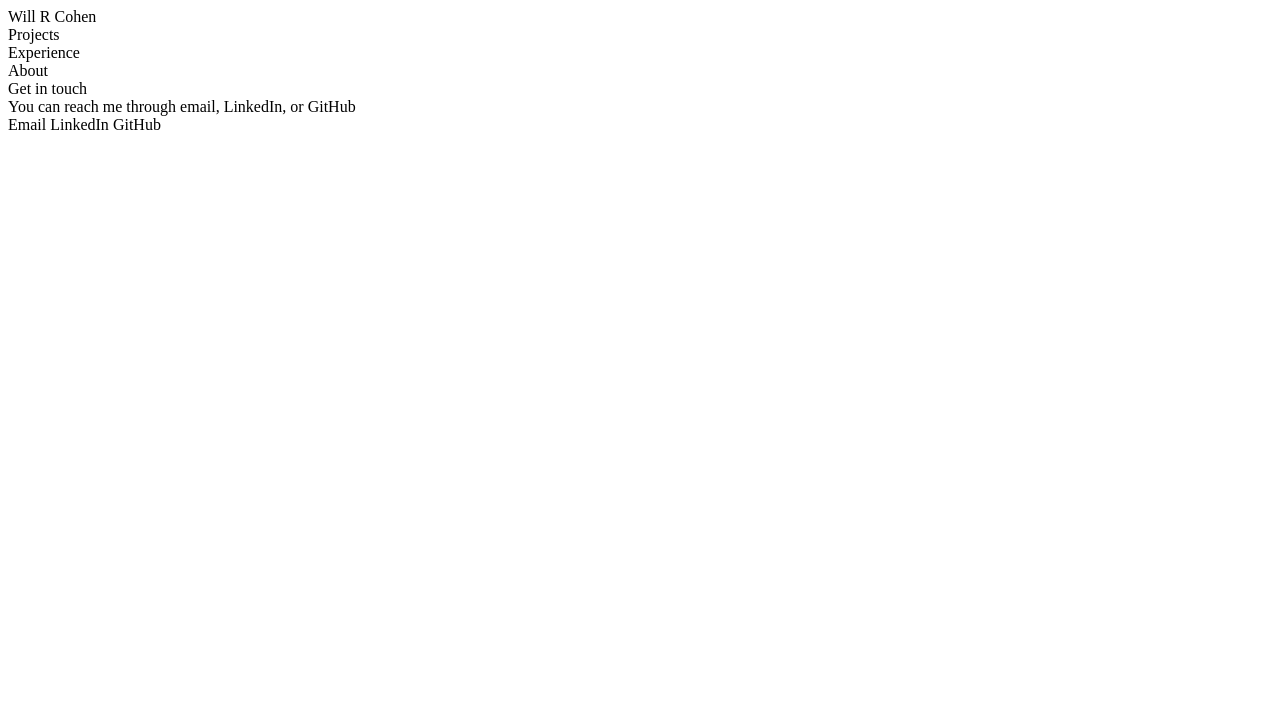
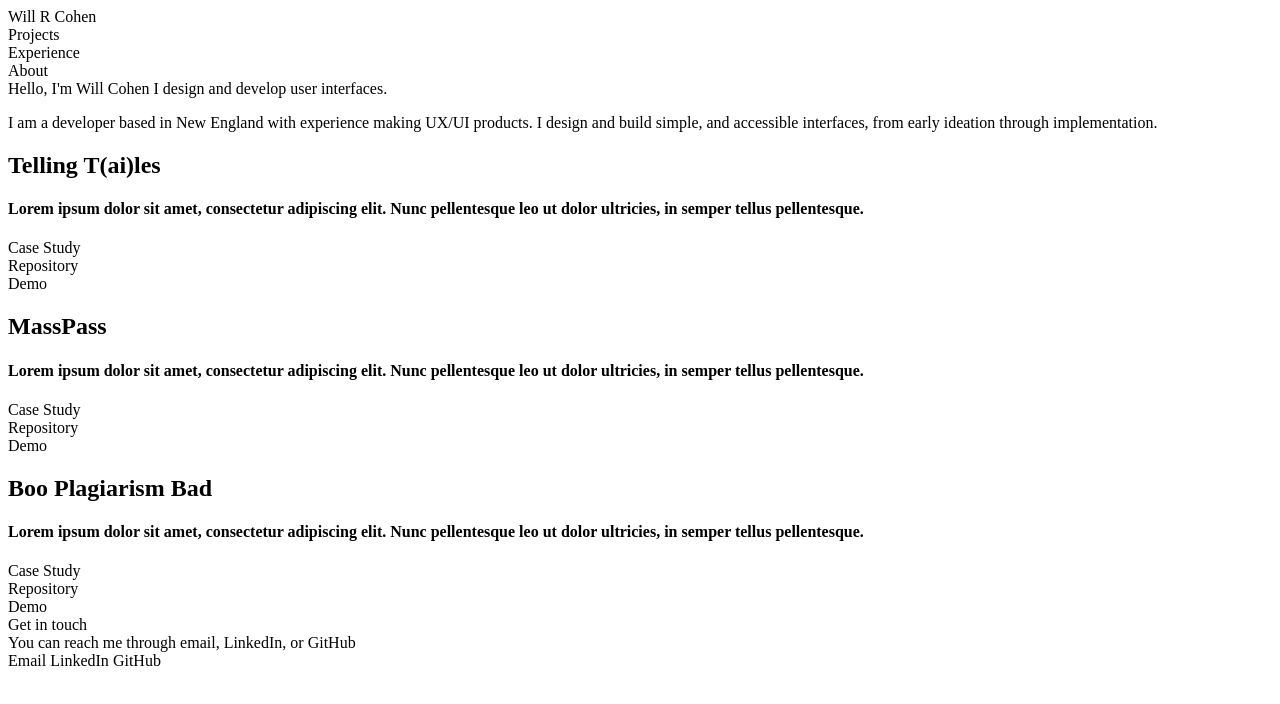
Before and after one commit to whysgai/protfolio_2024, a plain HTML site: page index.html in a window 1280 px wide. Drawn offline with Linux system fonts and the light colour scheme.

Commit message:
Add basic html for main portfolio body

```diff
--- a/index.html
+++ b/index.html
@@ -22,6 +22,48 @@
                 <span>About</span>
             </div>
         </div>
+        <div class="main">
+            <div class="intro">
+                <span>Hello, I'm Will Cohen</span>
+                <span>I design and develop user interfaces.</span>
+                <p>I am a developer based in New England with experience making UX/UI products. I design and build simple, and accessible interfaces, from early ideation through implementation.</p>
+            </div>
+            <div class="portfolio">
+                <div class="portfolio-tile">
+                    <div>
+                        <h2>Telling T(ai)les</h2>
+                        <h4>Lorem ipsum dolor sit amet, consectetur adipiscing elit. Nunc pellentesque leo ut dolor ultricies, in semper tellus pellentesque.</h4>
+                    </div>
+                    <div class="portfolio-tile-controls">
+                        <div class="case-button">Case Study</div>
+                        <div class="repo-button">Repository</div>
+                        <div class="demo-button">Demo</div>
+                    </div>
+                </div>
+                <div class="portfolio-tile">
+                    <div>
+                        <h2>MassPass</h2>
+                        <h4>Lorem ipsum dolor sit amet, consectetur adipiscing elit. Nunc pellentesque leo ut dolor ultricies, in semper tellus pellentesque.</h4>
+                    </div>
+                    <div class="portfolio-tile-controls">
+                        <div class="case-button">Case Study</div>
+                        <div class="repo-button">Repository</div>
+                        <div class="demo-button">Demo</div>
+                    </div>
+                </div>
+                <div class="portfolio-tile">
+                    <div>
+                        <h2>Boo Plagiarism Bad</h2>
+                        <h4>Lorem ipsum dolor sit amet, consectetur adipiscing elit. Nunc pellentesque leo ut dolor ultricies, in semper tellus pellentesque.</h4>
+                    </div>
+                    <div class="portfolio-tile-controls">
+                        <div class="case-button">Case Study</div>
+                        <div class="repo-button">Repository</div>
+                        <div class="demo-button">Demo</div>
+                    </div>
+                </div>
+            </div>
+        </div>
         <div class="footer">
             <div>
                 <span>Get in touch</span>
```
